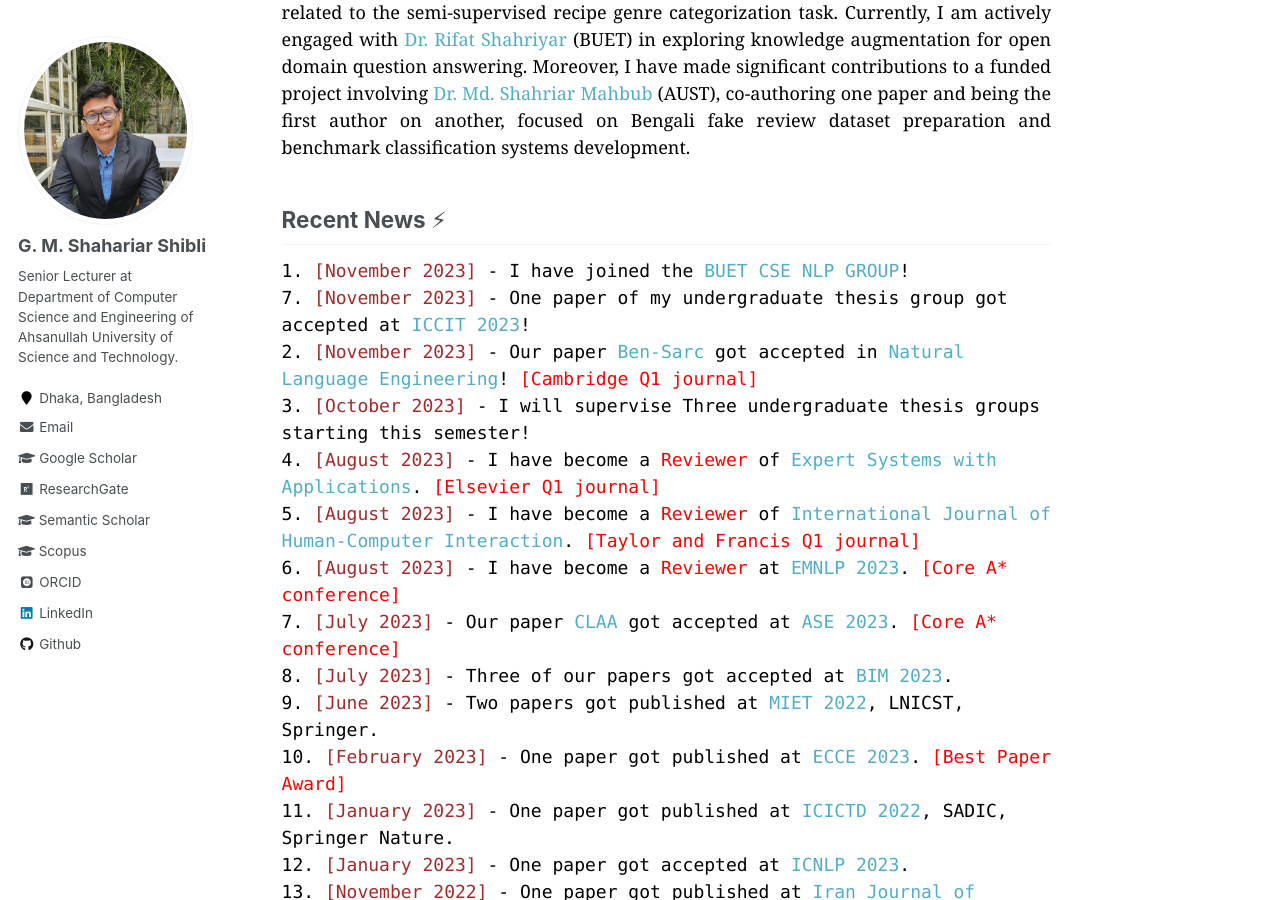
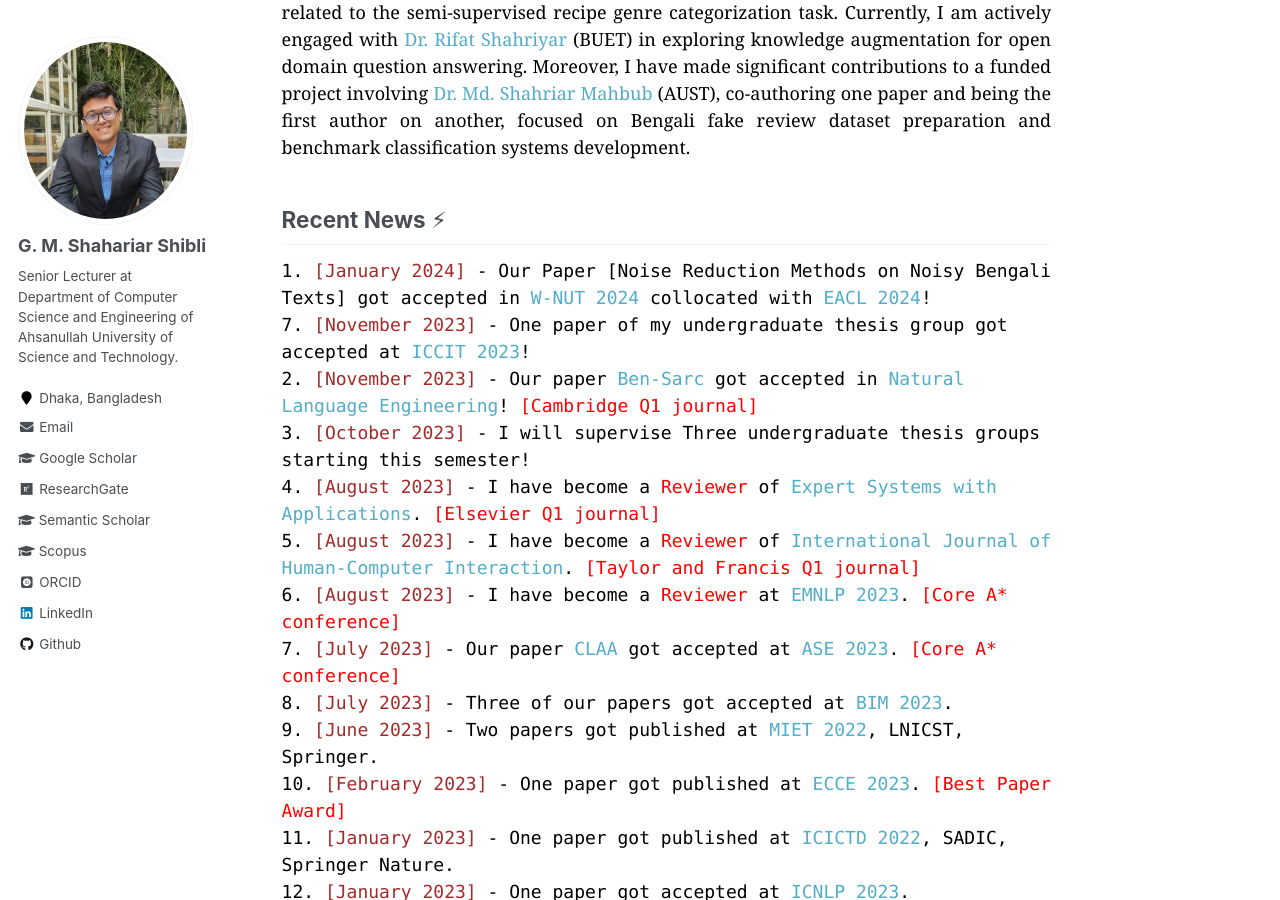
Before and after one commit to shahariar-shibli/shahariar-shibli.github.io, a Jekyll site: the page built from _pages/about.md, in a window 1280 px wide and 900 px high, scrolled down 743 px. Built offline with Jekyll 4.4.1, drawn with Linux system fonts in a browser that asks for light colours; some web fonts are replaced.

Commit message:
Update about.md

```diff
--- a/_pages/about.md
+++ b/_pages/about.md
@@ -42,7 +42,7 @@ author on another, focused on Bengali fake review dataset preparation and benchm
 
 
 ## Recent News ⚡
-<span style="font-family:Monaco; color:black;">1. <span style="color:brown">[November 2023]</span> -  I have joined the [BUET CSE NLP GROUP](https://csebuetnlp.github.io/)!</span><br/>
+<span style="font-family:Monaco; color:black;">1. <span style="color:brown">[January 2024]</span> -  Our Paper [Noise Reduction Methods on Noisy Bengali Texts] got accepted in [W-NUT 2024](https://noisy-text.github.io/2024/) collocated with [EACL 2024](https://2024.eacl.org/)!</span><br/>
 <span style="font-family:Monaco; color:black;">7. <span style="color:brown">[November 2023]</span> - One paper of my undergraduate thesis group got accepted at [ICCIT 2023](https://iccit.org.bd/2023/)!<br/>
 <span style="font-family:Monaco; color:black;">2. <span style="color:brown">[November 2023]</span> -  Our paper [Ben-Sarc](https://www.researchgate.net/publication/357888683_Ben-Sarc_A_Corpus_for_Sarcasm_Detection_from_Bengali_Social_Media_Comments_and_Its_Baseline_Evaluation) got accepted in [Natural Language Engineering](https://www.cambridge.org/core/journals/natural-language-engineering)! <span style="color:red;">[Cambridge Q1 journal]</span></span><br/>
 <span style="font-family:Monaco; color:black;">3. <span style="color:brown">[October 2023]</span> -  I will supervise Three undergraduate thesis groups starting this semester!</span><br/>
```
